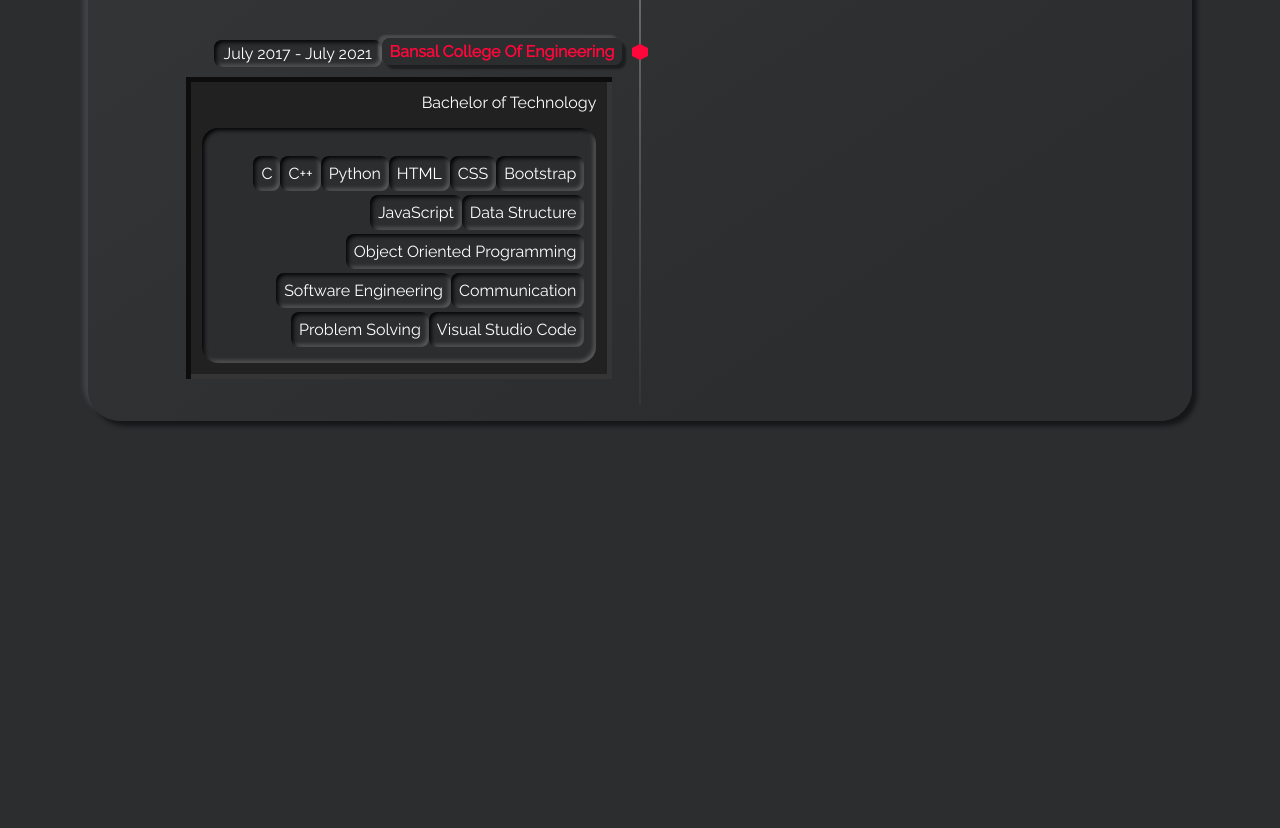
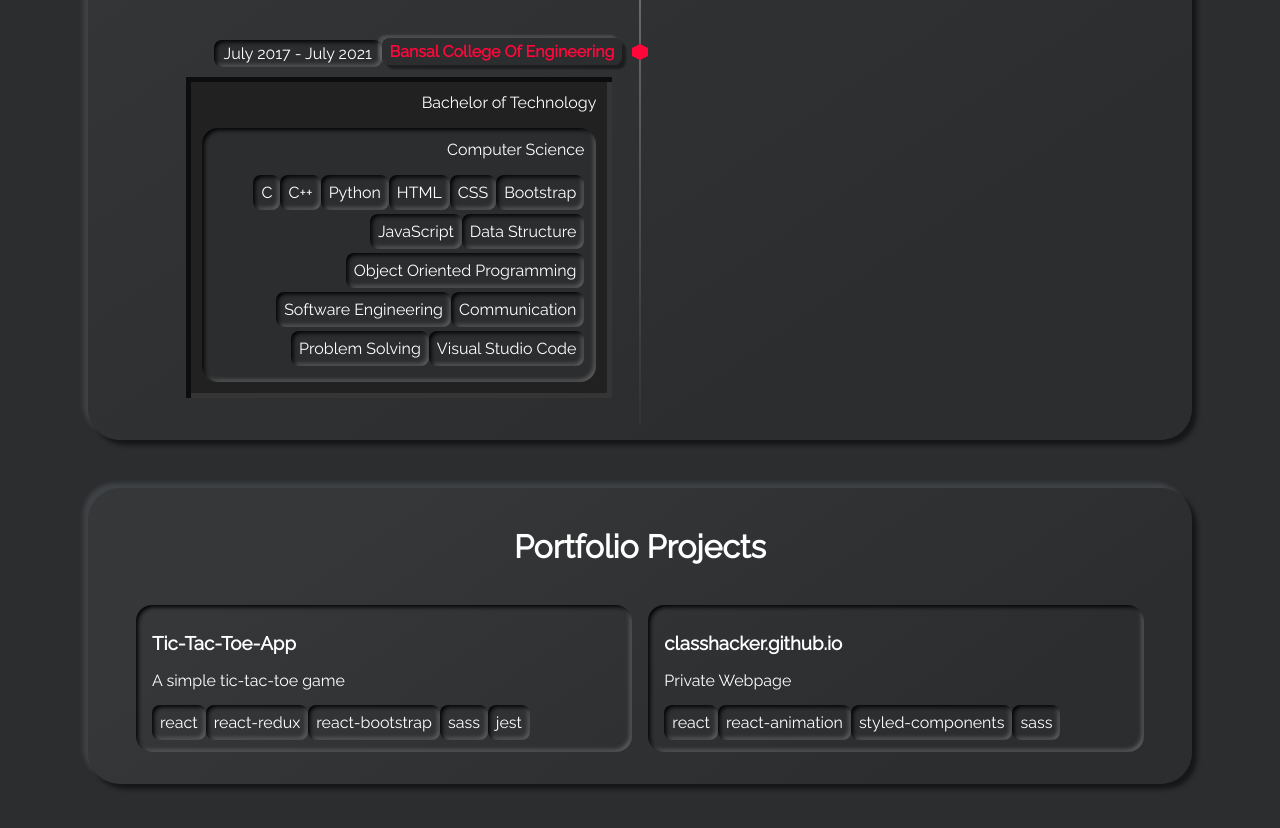
Before and after one commit to ClassHacker/classhacker.github.io, a React (Create React App) app: page / in a window 1280 px wide. Shown: the part 940-1768 px from the top of the page. Before the commit the page ends 1489 px from the top, so only its background shows below. Built offline with nearby package versions, Linux system fonts and the light colour scheme; what react-animations would draw is missing.

Commit message:
Added portfolio projects

```diff
--- a/src/App.js
+++ b/src/App.js
@@ -1,6 +1,8 @@
 import './App.scss';
 import { Flash } from './component/styled/Sdiv';
 import { LandingIcons } from './component/LandingIcons';
+import { FontAwesomeIcon } from '@fortawesome/react-fontawesome';
+import { faGlobe } from '@fortawesome/free-solid-svg-icons';
 
 function App() {
   return (
@@ -19,9 +21,6 @@ function App() {
     <div className='layout'>
       <section className='card neumorphism-card-big'>
         <h1 className='title'>Education & Experience</h1>
-        {/* <p className='subtitle'>
-          For more information, have a look at my <a className='highlight-link' href="public/resume.txt" download="Resume.txt">resume</a>
-        </p> */}
         <div className='timeline-wrapper'>
           <ul className='timeline'>
             <li>
@@ -87,6 +86,7 @@ function App() {
                 <div className='neumorphism-card-mid'>
                 Bachelor of Technology
                   <div className="desc neumorphism-card" data-aos="zoom-in-left">
+                      Computer Science
                       <div className="tag-wrapper">
                           <span className="tag neumorphism-card">C</span>
                           <span className="tag neumorphism-card">C++</span>
@@ -109,6 +109,56 @@ function App() {
           </ul>
         </div>
       </section>
+      <section className='card neumorphism-card-big'>
+        <h1 className='title'>Portfolio Projects</h1>
+        <div className='projects-wrapper'>
+          <div className='project neumorphism-card'>
+            <div className="name-link-wrapper">
+              <h3 color='white'>Tic-Tac-Toe-App</h3>
+            </div>
+            <div className='project-desc'>A simple tic-tac-toe game</div>
+            {/* <div className='landing-icons'>
+              <a className="social-link telegram" aria-label="My Telegram" target="_blank" rel="noreferrer" href="https://t.me/classhacker">
+                <svg viewBox="0 0 200 200" className="circle">
+                  <circle cx="100" cy="100" r="80" fill='null' />
+                </svg>
+                <div className='social'>
+                  <FontAwesomeIcon icon={faGlobe} className="social-svg" />
+                </div>
+              </a>
+            </div> */}
+            <div className="tag-wrapper">
+                <span className="tag neumorphism-card">react</span>
+                <span className="tag neumorphism-card">react-redux</span>
+                <span className="tag neumorphism-card">react-bootstrap</span>
+                <span className="tag neumorphism-card">sass</span>
+                <span className="tag neumorphism-card">jest</span>
+            </div>
+          </div>
+          <div className='project neumorphism-card'>
+            <div className="name-link-wrapper">
+              <h3 color='white'>classhacker.github.io</h3>
+            </div>
+            <div className='project-desc'>Private Webpage</div>
+            {/* <div className='landing-icons'>
+              <a className="social-link telegram" aria-label="My Telegram" target="_blank" rel="noreferrer" href="https://t.me/classhacker">
+                <svg viewBox="0 0 200 200" className="circle">
+                  <circle cx="100" cy="100" r="80" fill='null' />
+                </svg>
+                <div className='social'>
+                  <FontAwesomeIcon icon={faGlobe} className="social-svg" />
+                </div>
+              </a>
+            </div> */}
+            <div className="tag-wrapper">
+                <span className="tag neumorphism-card">react</span>
+                <span className="tag neumorphism-card">react-animation</span>
+                <span className="tag neumorphism-card">styled-components</span>
+                <span className="tag neumorphism-card">sass</span>
+            </div>
+          </div>
+        </div>
+      </section>
     </div>
     </>
   );
--- a/src/App.scss
+++ b/src/App.scss
@@ -441,7 +441,27 @@ p {
   }
 }
 
-// Project
+// Projects card
+.project {
+  border-radius: 1rem;
+  margin: 1rem 0;
+  padding: 0.5rem 1rem;
+}
+.project .name-link-wrapper {
+  display: flex;
+  justify-content: space-between;
+}
+.project .name-link-wrapper .links {
+  font-size: 1.5rem;
+  margin: 1rem 0.5rem;
+}
+.project-desc {
+  line-height: 1rem;
+}
+.project-stars-forks {
+  fill: $text-color;
+  font-family: $font-family-numbers;
+}
 .tag-wrapper {
   margin: 1rem 0 0 0;
 }
@@ -529,7 +549,14 @@ p {
       }
     }
   }
-
+  .projects-wrapper {
+    display: flex;
+    flex-wrap: wrap;
+    justify-content: space-between;
+    > * {
+      width: 44%;
+    }
+  }
 }
 @media only screen and (min-width: $medium-screen) {
   .layout {
@@ -550,7 +577,11 @@ p {
       width: 23.35rem;
     }
   }
-
+  .projects-wrapper {
+    > * {
+      width: 45%;
+    }
+  }
 }
 @media only screen and (min-width: $large-screen) {
   .layout {
@@ -565,6 +596,11 @@ p {
     }
     .direction-r {
       width: 27.9rem;
+    }
+  }
+  .projects-wrapper {
+    > * {
+      width: 46%;
     }
   }
 }
--- a/src/component/LandingIcons.js
+++ b/src/component/LandingIcons.js
@@ -4,7 +4,7 @@ import { faTelegram, faLinkedinIn, faGithub, faWhatsapp, faStackOverflow } from
 
 export function LandingIcons() {
     return (
-        <div className='landing-icons'>
+      <div className='landing-icons'>
         <a className="social-link linkedin" aria-label="My LinkedIn" target="_blank" rel="noreferrer" href="https://www.linkedin.com/in/classhacker">
           <svg viewBox="0 0 200 200" className="circle">
             <circle cx="100" cy="100" r="80" fill='null' />
```
